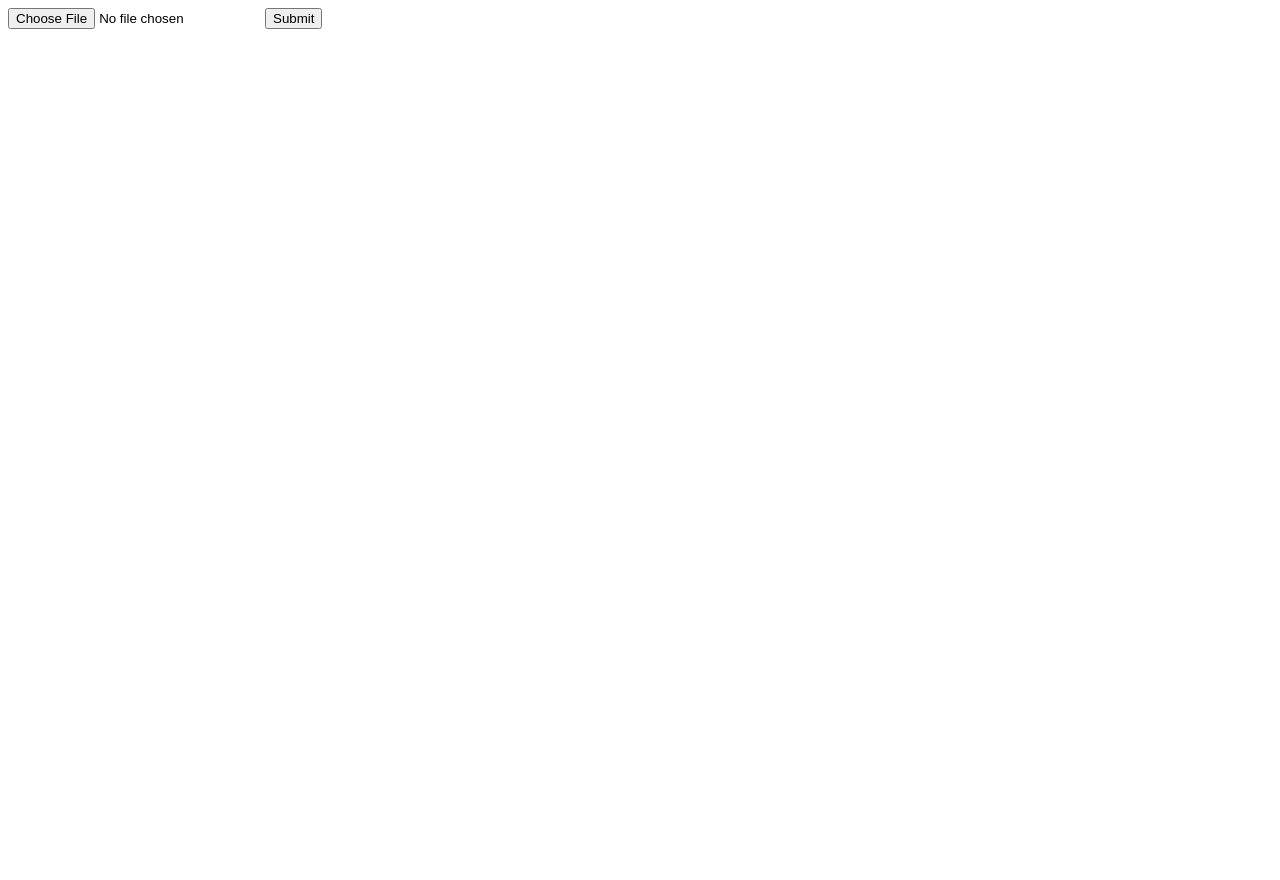
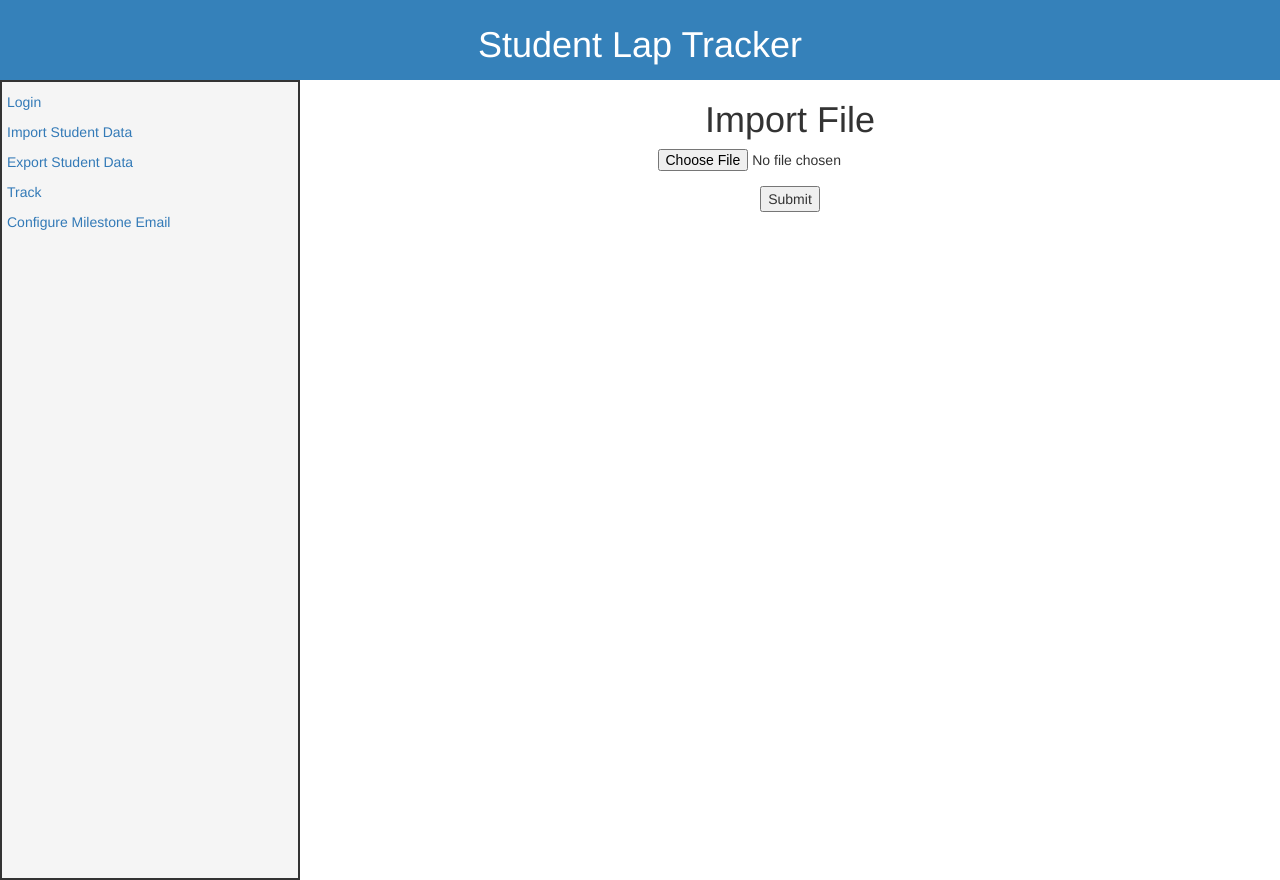
Before and after one commit to vsp6225/cmps453, a plain HTML site: page html/import.html in a window 1280 px wide. Before the commit the page ends 800 px from the top, so only its background shows below. Drawn offline with nearby package versions, Linux system fonts and the light colour scheme.

Commit message:
Finished import/export pages

```diff
--- a/html/import.html
+++ b/html/import.html
@@ -1,11 +1,75 @@
+<!DOCTYPE html>
 <html>
 	<head>
-		<title>Import</title>
+	<title>Lap Tracker - Import</title>
+	<link rel="stylesheet" type="text/css" href="//netdna.bootstrapcdn.com/bootstrap/3.0.3/css/bootstrap.min.css">
+	<link rel="stylesheet" type="text/css" href="//cdnjs.cloudflare.com/ajax/libs/prism/0.0.1/prism.min.css">
+	<script src="http://ajax.googleapis.com/ajax/libs/jquery/1.11.1/jquery.min.js"></script>
+	<script>
+	$(document).ready(function(){
+	  $("button").click(function(){
+		$("#div1").load("Laps.xlsl");
+	  });
+	});
+	</script>
 	</head>
-	<body>
-		<form action="/import" method="POST" enctype="multipart/form-data">
-			<input type="file" name="file">
-			<input type="submit">
-		</form>
+	<style>
+	#header {
+		background-color:#3581ba;
+		color:white;
+		text-align:center;
+		padding:5px;
+		image-align:right;
+	}
+	#nav {
+		line-height:30px;
+		background-color:#f5f5f5;
+		height:800px;
+		width:300px;
+		border: 2px solid;
+		float:left;
+		padding:5px;
+	}
+	#section {
+
+		width:350px;
+		float:left;
+		padding:10px;
+	}
+	#footer {
+		background-color:black;
+		color:white;
+		clear:both;
+		text-align:center;
+	   padding:5px;
+	}
+	</style>
+	<body bgcolor="#f5f5f5">
+		<form id="form1" runat="server">
+			<div id="header">
+				<h1>Student Lap Tracker</h1>
+			</div>
+			<div id="nav">
+				<a href = "Login.html">Login<br></a>
+				<a href = "Import.html">Import Student Data<br></a>
+				<a href = "Export.html">Export Student Data<br></a>
+				<a href = "Track.html">Track<br></a>
+				<a href ="ConfigureEmail.html">Configure Milestone Email<br></a>
+			</div>
+
+			<!-- Page title -->
+			<div id="pagetitle"><center><h1>Import File</h1></center></div>
+			<!-- End of Page title -->
+
+			<!-- Import form -->
+			<section class="full">
+			<center>
+				<form action="/import" method="post" enctype="multipart/form-data">
+					<div class='form-group'>
+						<input type="file" name="file" >
+					</div>
+					<input type="submit" value = "Submit"><br/>
+				</form>
+			</center>
 	</body>
 </html>
```
Also changed, not shown: html/export.html (+58 -2 lines), 11 other files.
